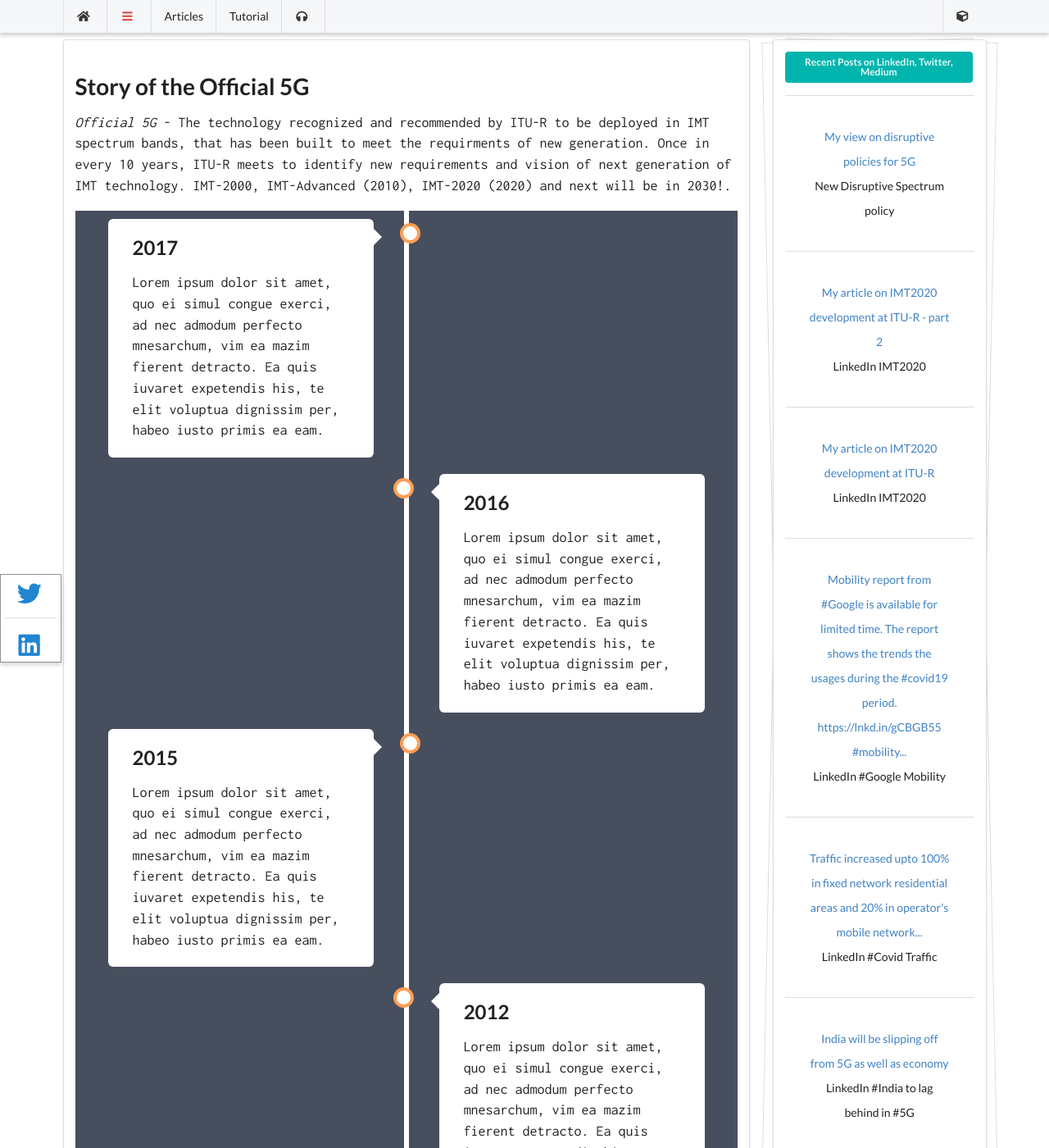
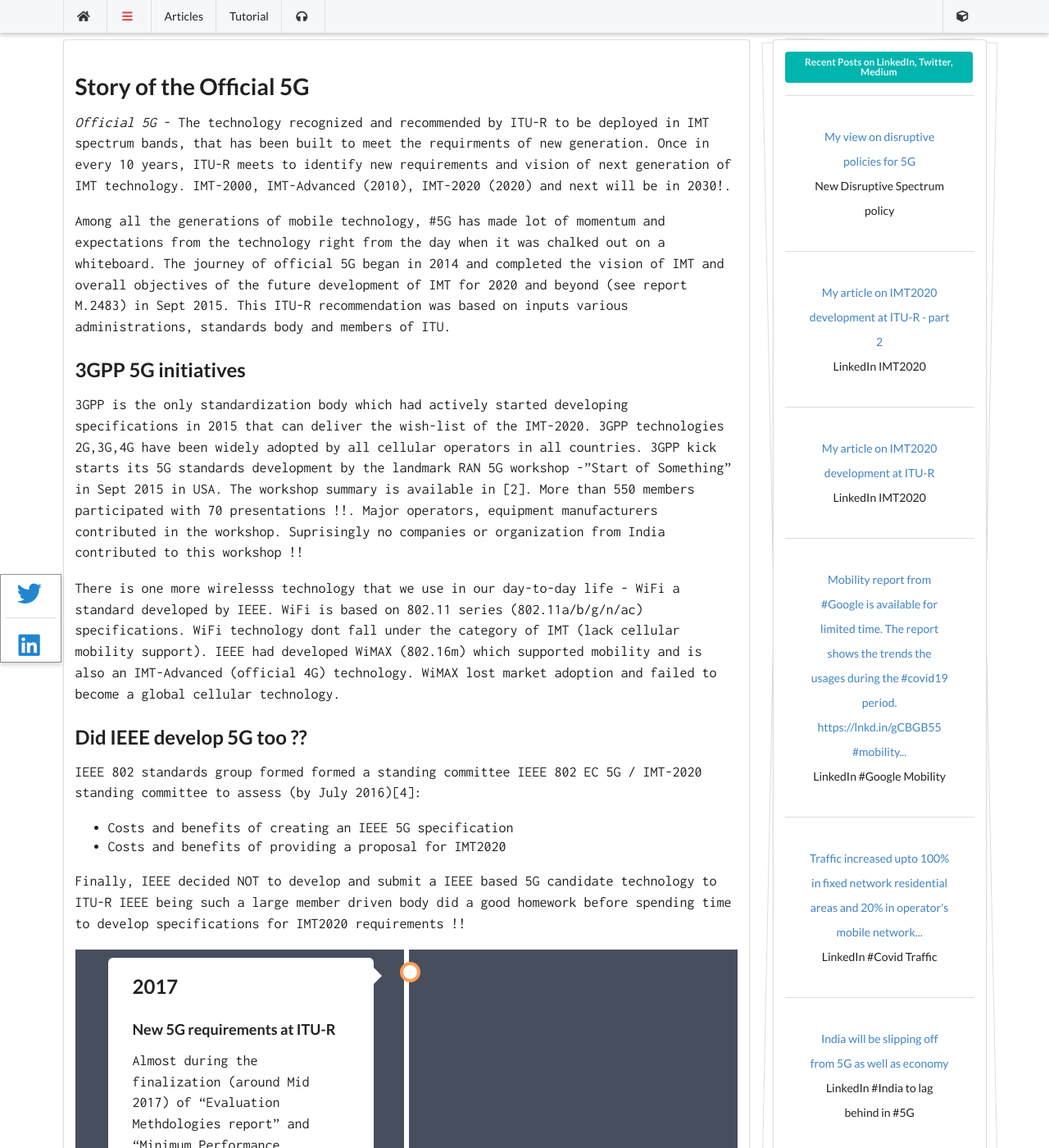
Before and after one commit to wiless/wiless.github.io, a Jekyll site: the page built from timeline.md, in a window 1280 px wide and 1400 px high, scrolled down 294 px. Shown: the whole window at 82% size. Built offline with Jekyll 4.4.1, drawn with Linux system fonts in a browser that asks for light colours; nearby versions of some CDN libraries; some web fonts are replaced; comment, search, counter and statistics services are not loaded; a style sheet for code colours, icons or effects is not loaded; some of the changed text lies outside the part shown.

Commit message:
Update timeline.md

```diff
--- a/timeline.md
+++ b/timeline.md
@@ -151,17 +151,42 @@ title: Story of official 5G
 
 *Official 5G* - The technology recognized and recommended by ITU-R to be deployed in IMT spectrum bands, that has been built to meet the requirments of new generation. Once in every 10 years, ITU-R meets to identify new requirements and vision of next generation of IMT technology. IMT-2000, IMT-Advanced (2010), IMT-2020 (2020) and next will be in 2030!.
 
+Among all the generations of mobile technology, #5G has made lot of momentum and expectations from the technology right from the day when it was chalked out on a whiteboard. The journey of official 5G began in 2014 and completed the vision of IMT and overall objectives of the future development of IMT for 2020 and beyond (see report M.2483) in Sept 2015. This ITU-R recommendation was based on inputs various administrations, standards body and members of ITU.
+
+
+
+## 3GPP 5G initiatives
+
+3GPP is the only standardization body which had actively started developing specifications in 2015 that can deliver the wish-list of the IMT-2020. 3GPP technologies 2G,3G,4G have been widely adopted by all cellular operators in all countries. 3GPP kick starts its 5G standards development by the landmark RAN 5G workshop -”Start of Something” in Sept 2015 in USA. The workshop summary is available in [2]. More than 550 members participated with 70 presentations !!. Major operators, equipment manufacturers contributed in the workshop.
+Suprisingly no companies or organization from India contributed to this workshop !!
+
+There is one more wirelesss technology that we use in our day-to-day life - WiFi a standard developed by IEEE. WiFi is based on 802.11 series (802.11a/b/g/n/ac) specifications. WiFi technology dont fall under the category of IMT (lack cellular mobility support). IEEE had developed  WiMAX (802.16m) which supported mobility and is also an IMT-Advanced (official 4G) technology. WiMAX lost market adoption and failed to become a global cellular technology.
+
+
+## Did IEEE develop 5G too ??
+
+IEEE 802 standards group formed formed a standing committee IEEE 802 EC 5G / IMT-2020 standing committee to assess (by July 2016)[4]:
+
+- Costs and benefits of creating an IEEE 5G specification
+- Costs and benefits of providing a proposal for IMT2020
+
+Finally, IEEE decided NOT to develop and submit a IEEE based 5G candidate technology to ITU-R
+IEEE being such a large member driven body did a good homework before spending time to develop specifications for IMT2020 requirements !!
+
 <div class="timeline">
   <div class="containernew containerleft">
     <div class="content">
       <h2>2017</h2>
-      <p>Lorem ipsum dolor sit amet, quo ei simul congue exerci, ad nec admodum perfecto mnesarchum, vim ea mazim fierent detracto. Ea quis iuvaret expetendis his, te elit voluptua dignissim per, habeo iusto primis ea eam.</p>
+<h3>New 5G requirements at ITU-R</h3>
+<p>
+Almost during the finalization (around Mid 2017) of “Evaluation Methdologies report” and “Minimum Performance requirements report”, India submitted a new mandatory “configuration to be simulated” for a rural and also defined a corresponding minimal spectral efficiency requirement. See [Press article - Global body nod to India's LMLC configuration]
+      </p>
     </div>
   </div>
   <div class="containernew containerright">
     <div class="content">
-      <h2>2016</h2>
-      <p>Lorem ipsum dolor sit amet, quo ei simul congue exerci, ad nec admodum perfecto mnesarchum, vim ea mazim fierent detracto. Ea quis iuvaret expetendis his, te elit voluptua dignissim per, habeo iusto primis ea eam.</p>
+      <h2>June 2018 : TSDSI</h2>
+      <p>TSDSI, one of the organizational partner of 3GPP submitted its intention to submit a 3GPP Rel 15 based specifications as another candidate technology for 5G [5]. And also informed that final submission of the entire specification along with self-evaluation report in the required format will be submitted by meeting#32 in Brazil (July 2019)</p>
     </div>
   </div>
   <div class="containernew containerleft">
```
